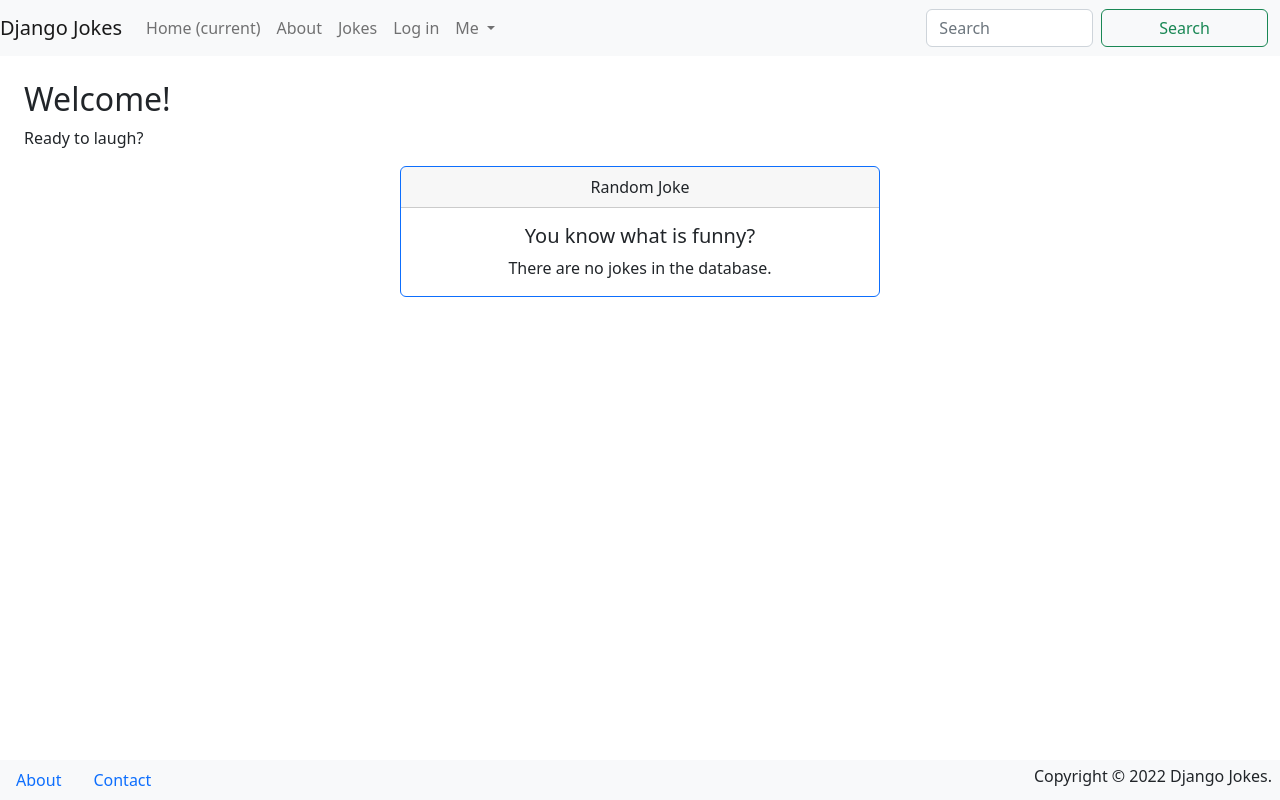
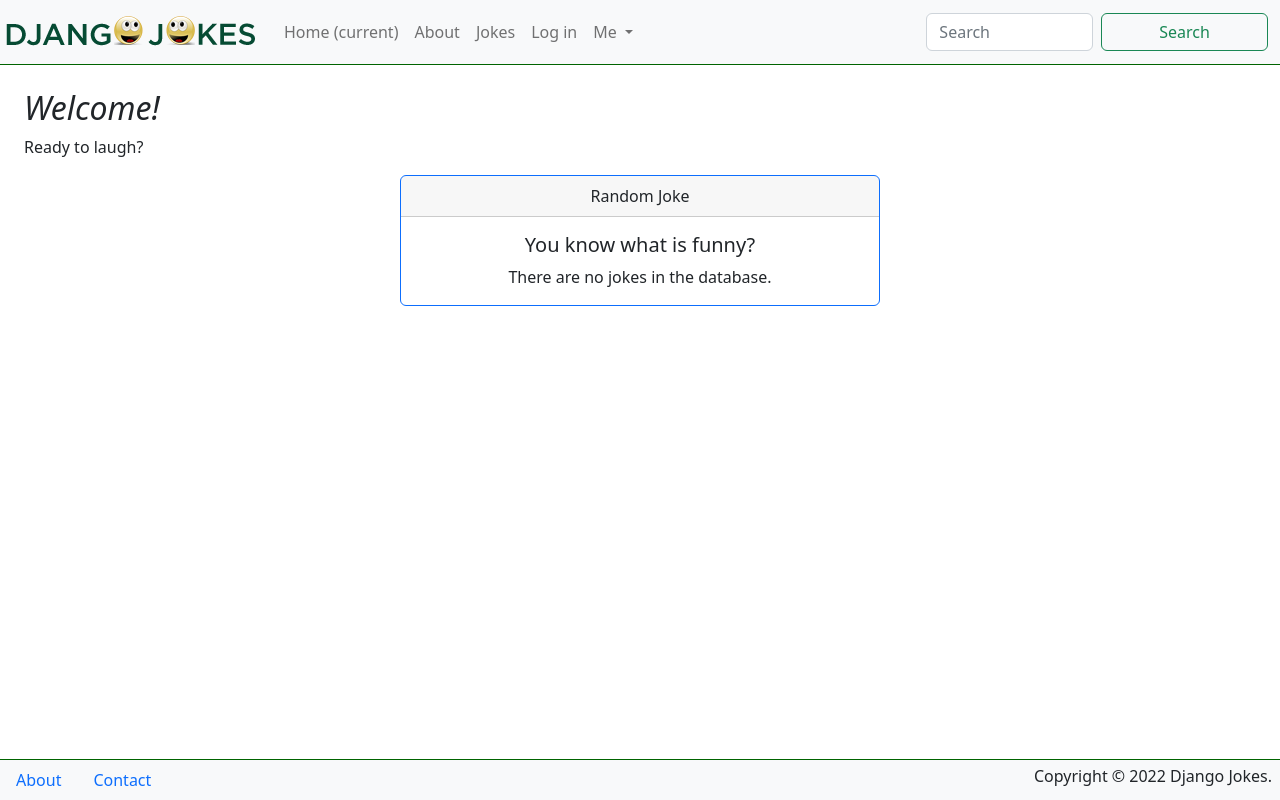
Before and after one commit to heathmickelson/djangojokes.com, a Django app: page / in a window 1280 px wide. Run offline with Django 5.2, Linux system fonts and the light colour scheme; data that the repository does not hold is empty.

Commit message:
Adding static files

```diff
--- a/djangojokes/settings.py
+++ b/djangojokes/settings.py
@@ -119,8 +119,11 @@ USE_TZ = True
 # Static files (CSS, JavaScript, Images)
 # https://docs.djangoproject.com/en/6.1/howto/static-files/
 
-STATIC_URL = 'static/'
+STATIC_URL = '/static/'
 
+STATICFILES_DIRS = [
+    BASE_DIR / 'static',
+]
 
 # Email
 # https://docs.djangoproject.com/en/6.1/topics/email/#topic-email-configuration
--- /dev/null
+++ b/static/css/main.css
@@ -0,0 +1,15 @@
+body {
+  padding-bottom: 50px;
+}
+
+footer {
+  border-top: 1px solid darkgreen;
+}
+
+header {
+  border-bottom: 1px solid darkgreen;
+}
+
+h2 {
+  font-style: italic;
+}
--- a/templates/_base.html
+++ b/templates/_base.html
@@ -1,16 +1,21 @@
+{% load static %}
 <!DOCTYPE html>
 <html lang="en">
 <head>
 <meta charset="UTF-8">
 <meta name="viewport" content="width=device-width, initial-scale=1">
 <link href="https://cdn.jsdelivr.net/npm/bootstrap@5.2.1/dist/css/bootstrap.min.css" rel="stylesheet" integrity="sha384-iYQeCzEYFbKjA/T2uDLTpkwGzCiq6soy8tYaI1GyVh/UjpbCx/TYkiZhlZB6+fzT" crossorigin="anonymous">
+<link rel="stylesheet" href="{% static 'css/main.css' %}">
 <!-- ADD FONT AWESOME FROM https://fontawesome.com/ -->
+ <link rel="shortcut icon" type="image/png" href="{% static 'images/favicon.png' %}">
 <title>{% block title %}{% endblock %} | Django Jokes</title>
 </head>
 <body>
 <header>
   <nav class="navbar navbar-expand-lg navbar-light bg-light">
-    <a class="navbar-brand" href="{% url 'pages:homepage' %}">Django Jokes</a>
+    <a class="navbar-brand" href="{% url 'pages:homepage' %}">
+      <img src="{% static 'images/logo.png' %}" alt="Logo" class="img-fluid"/>
+    </a>
     <button class="navbar-toggler" type="button" data-toggle="collapse"
       data-target="#navbarSupportedContent" aria-expanded="false"
       aria-controls="navbarSupportedContent" aria-label="Toggle navigation">
```
Also changed, not shown: static/images/favicon.png (added), static/images/logo.png (added).
